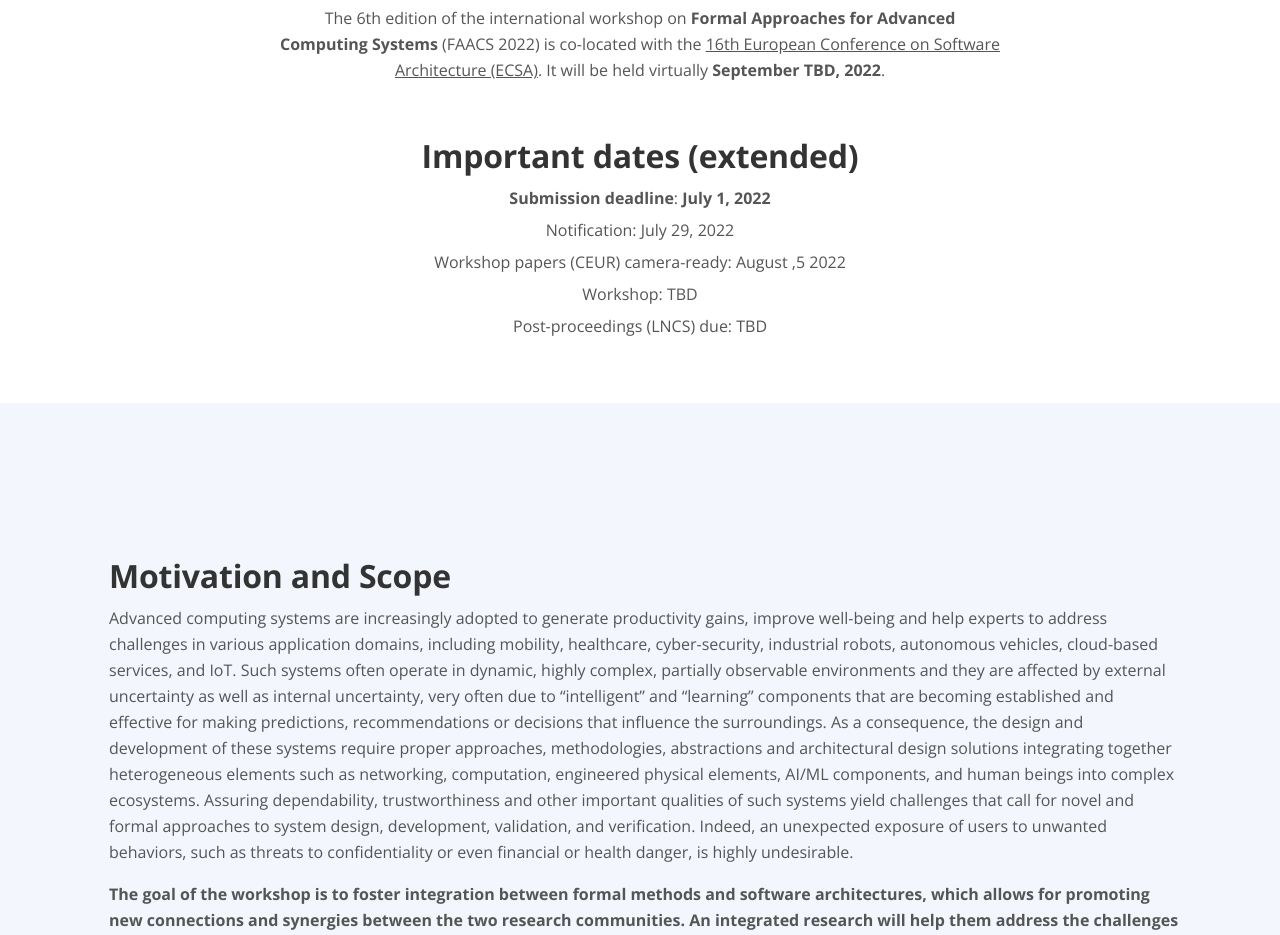
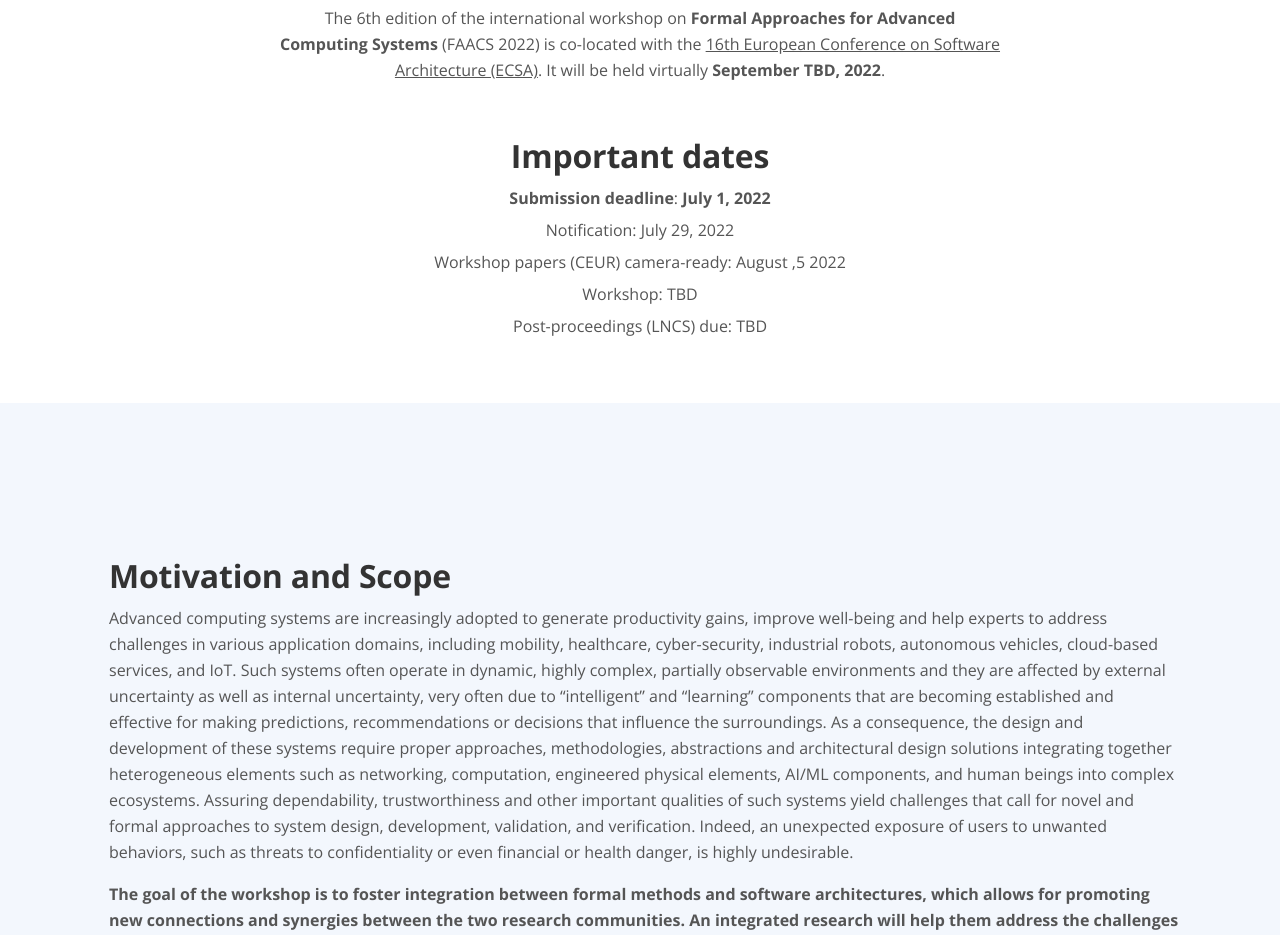
Before and after one commit to faacs-workshop/faacs-workshop.github.io, a plain HTML site: page 2022/index.html in a window 1280 px wide. Shown: the part 1160-2095 px from the top of the page. Drawn offline with nearby package versions, Linux system fonts and the light colour scheme.

Commit message:
Update index.html

```diff
--- a/2022/index.html
+++ b/2022/index.html
@@ -224,7 +224,7 @@
                 </div> <!-- end of col -->
                 <div class="col-lg-12">
                     <div class="text-container">
-                        <h2>Important dates (extended)</h2>
+                        <h2>Important dates</h2>
                         <ul class="list-unstyled li-space-lg">
                             <li class="media">
                                 <div class="media-body"><strong>Submission deadline</strong>: <strong>July 1, 2022</strong></div>
```
